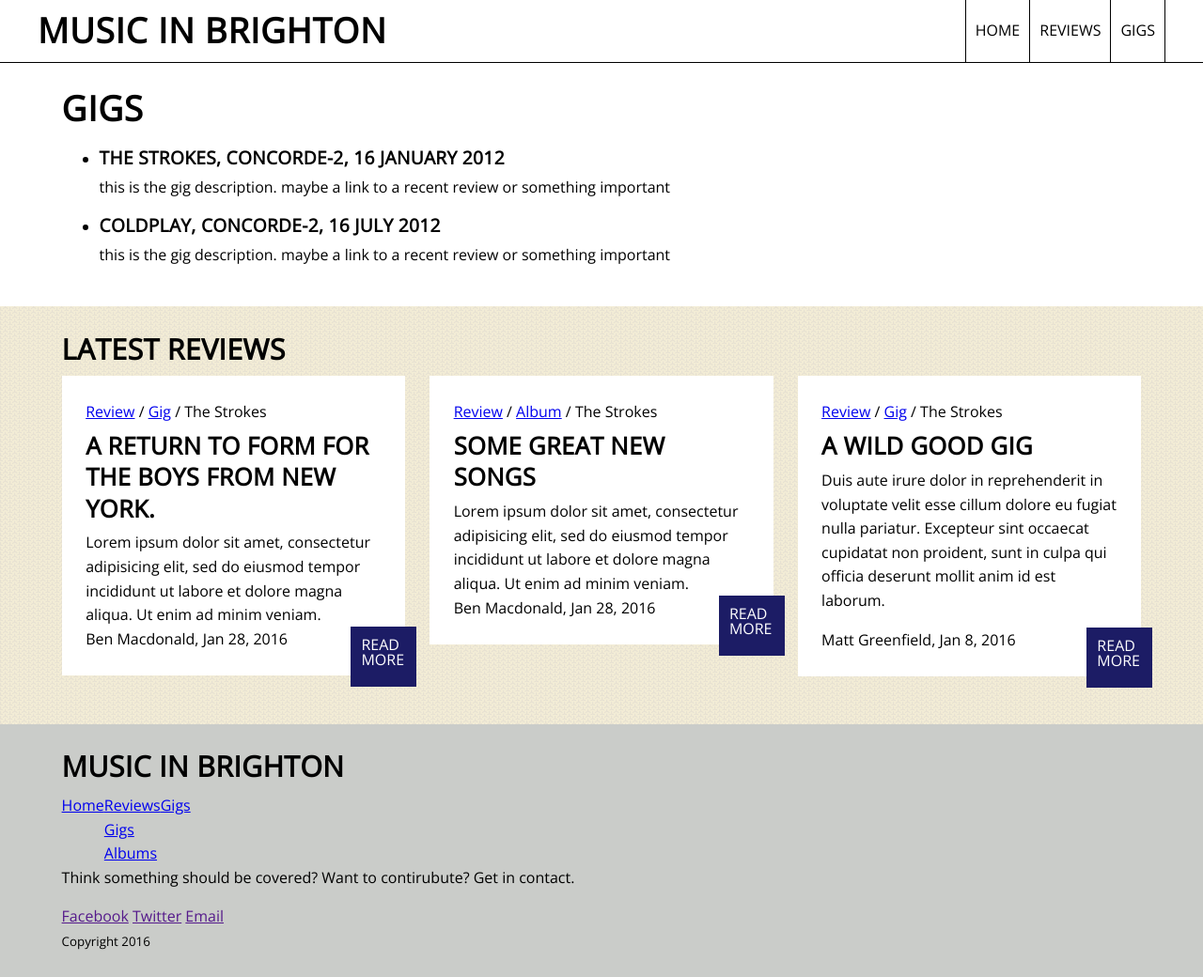
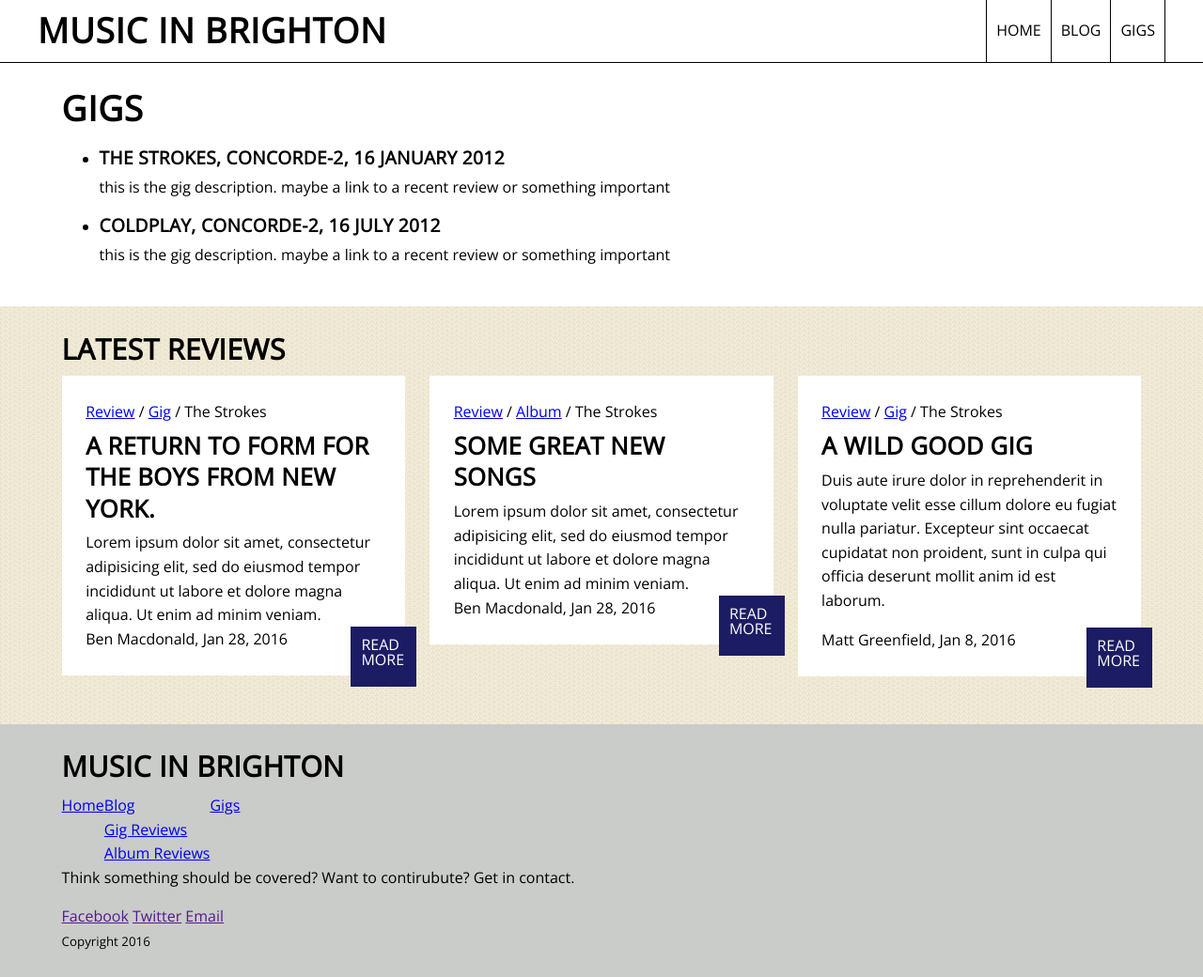
Before and after one commit to mattgreenfield/music, a Jekyll site: the page built from gigs/index.html, in a window 1280 px wide. Shown: the whole page at 94% size. Built offline with Jekyll 4.4.1, drawn with Linux system fonts in a browser that asks for light colours.

```diff
--- /dev/null
+++ b/CNAME
@@ -0,0 +1 @@
+musicinbrighton.com
--- a/_config.yml
+++ b/_config.yml
@@ -16,12 +16,12 @@ markdown: kramdown
 navigation:
   - title: Home
     url: /index.html
-  - title: Reviews
+  - title: Blog
     url: /reviews/index.html
     dropdown:
-      - title: Gigs
+      - title: Gig Reviews
         url: /reviews/gigs.html
-      - title: Albums
+      - title: Album Reviews
         url: /reviews/albums.html
   - title: Gigs
     url: /gigs/index.html
```
Also changed, not shown: 1 other file.
